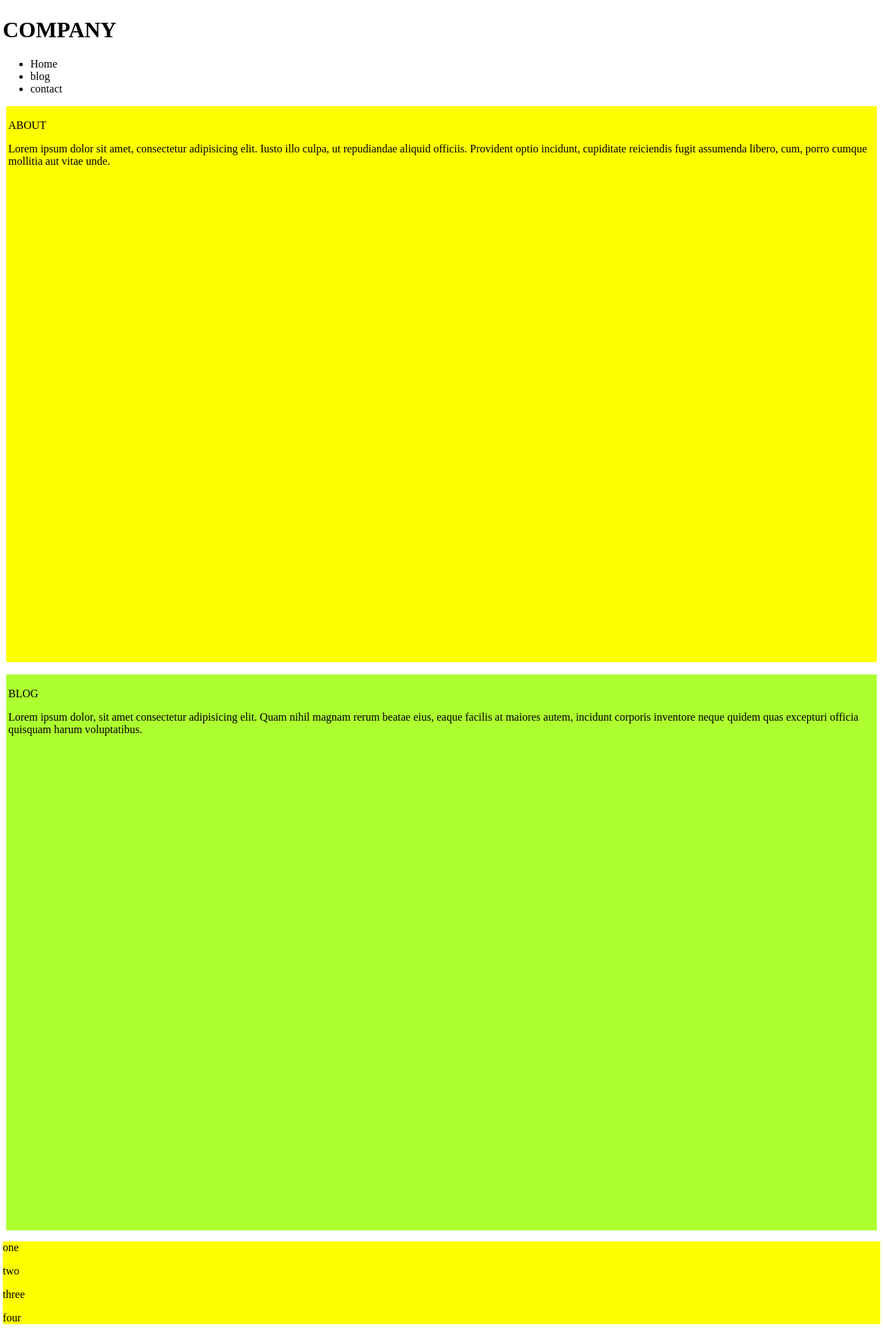
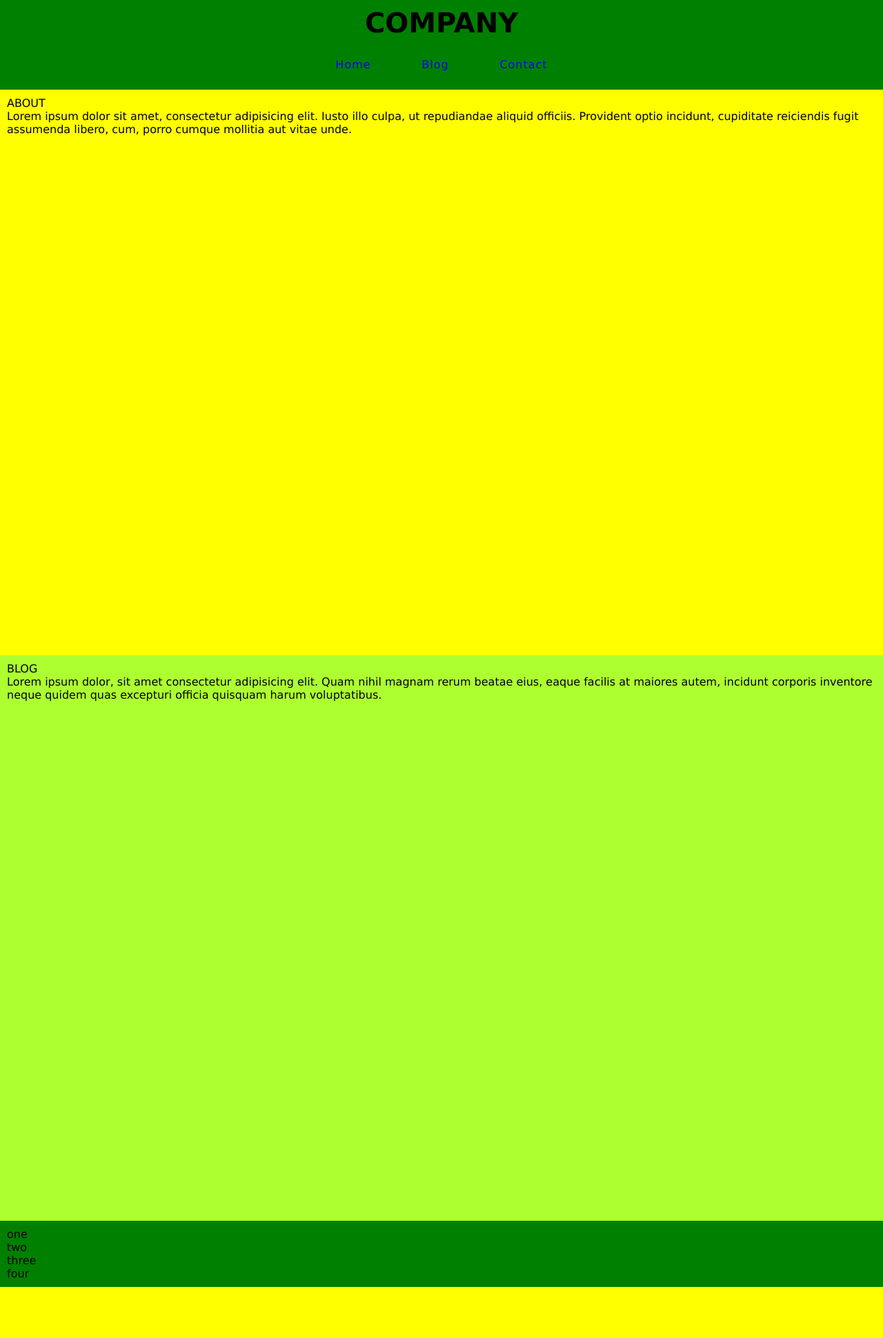
Before and after one commit to JohnFoster44/Web-Blocks, a PHP site: page / in a window 1280 px wide. Shown: the whole page at 69% size. After the commit the page ends 1866 px from the top, so only its background shows below. Run offline with PHP 8.4, Linux system fonts and the light colour scheme.

Commit message:
Additions to the Skeleton

```diff
--- a/Website-Skeleton/index.html
+++ b/Website-Skeleton/index.html
@@ -11,10 +11,10 @@
       <div>
         <div><h1>COMPANY</h1></div>
         <nav>
-          <ul>
-            <li>Home</li>
-            <li>blog</li>
-            <li>contact</li>
+          <ul class="nav-links">
+            <li><a href="#">Home</a></li>
+            <li><a href="#">Blog</a></li>
+            <li><a href="#">Contact</a></li>
           </ul>
         </nav>
       </div>
@@ -29,7 +29,6 @@
         aut vitae unde.
       </p>
     </div>
-    <br />
     <div class="section-b">
       <p>BLOG</p>
       <div>
@@ -39,6 +38,7 @@
         voluptatibus.
       </div>
     </div>
+
     <footer>
         <div>
             <p>one</p>
--- a/Website-Skeleton/style.css
+++ b/Website-Skeleton/style.css
@@ -1,23 +1,63 @@
-html, body{
-    margin: 0;
-    padding: 2px;
-    background: white;
+* {
+  margin: 0px;
+  padding: 0px;
 }
 
-footer{
-    background: yellow;
+html,
+body {
+  background: white;
+  --section-a-col: yellow;
+  --section-b-col: greenyellow;
+  --head-and-foot: green;
+  font-family: Verdana, Geneva, Tahoma, sans-serif;
 }
 
-.section-a{
-    background-color: yellow;
-    margin: 0 5px;
-    padding: 3px;
-    height: 100vh;
+nav {
+  display: flex;
+  justify-content: space-around;
+  align-items: center;
+  min-height: 8vh;
 }
 
-.section-b{
-    background-color: greenyellow;
-    margin: 0px 5px;
-    padding: 3px;
-    height: 100vh;
+.nav-links {
+  display: flex;
+  justify-content: space-around;
+  width: 30%;
 }
+
+.nav-links li {
+  list-style: none;
+}
+
+.nav-links a {
+  text-decoration: none;
+  letter-spacing: 1px;
+}
+
+header {
+  background-color: var(--head-and-foot);
+  padding: 5px 5px;
+}
+
+h1 {
+  margin: 5px;
+  text-align: center;
+  font-size: 40px;
+}
+
+footer {
+  background: var(--head-and-foot);
+  padding: 10px 10px;
+}
+
+.section-a {
+  background-color: var(--section-a-col);
+  padding: 10px 10px;
+  height: 100vh;
+}
+
+.section-b {
+  background-color: var(--section-b-col);
+  padding: 10px 10px;
+  height: 100vh;
+}
```
